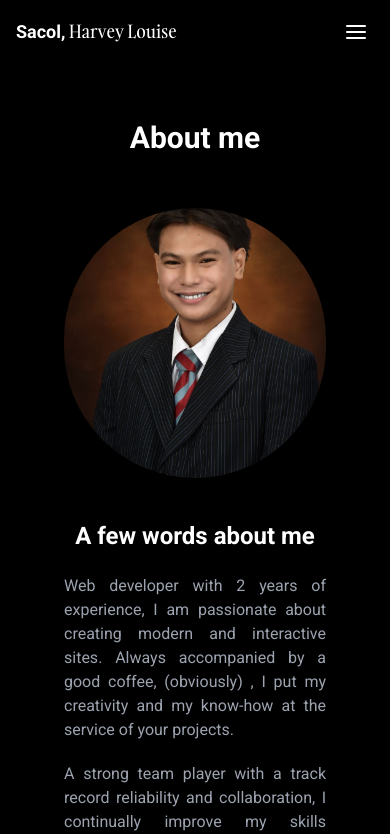
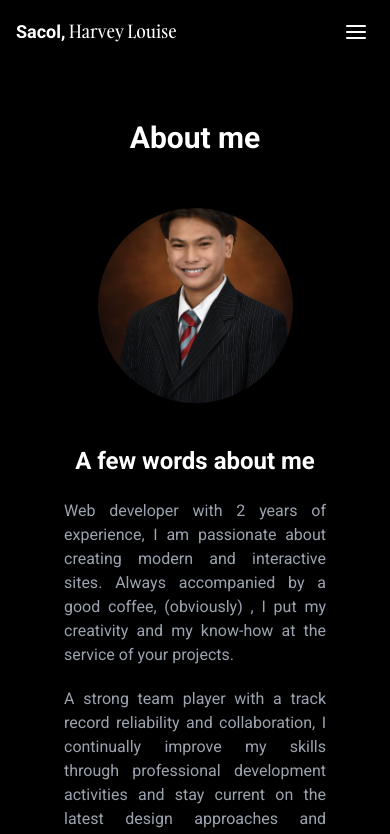
Before and after one commit to Hardev2/hlouise, a React (Vite) app: page /about in a window 390 px wide. Shown: the top 834 px of the page. Built offline with nearby package versions, Linux system fonts and the light colour scheme.

Commit message:
fix circle

```diff
--- a/src/Page/AboutPage.jsx
+++ b/src/Page/AboutPage.jsx
@@ -171,7 +171,7 @@ const AboutPage = () => {
             ref={(el) => (aboutContentRefs.current[0] = el)}
             className='w-full lg:w-[30%] flex items-center justify-center mt-8 lg:mt-0'>
             <img
-              className='w-[270px] h-[270px] object-cover rounded-full'
+              className='w-[min(50vw,270px)] h-[min(50vw,270px)] object-cover rounded-full aspect-square'
               src='/images/profile.jpg'
               alt='Profile'
             />
@@ -394,17 +394,18 @@ const AboutPage = () => {
               <div className='w-full lg:w-[300px]'>
                 <div className='bg-[#222222] w-full h-[300px] flex items-center justify-center'>
                   <img
-                    className='w-[250px] h-[250px] lg:h-[200px] lg:w-[200px] rounded-full object-cover'
+                    className='w-[250px] h-[250px] lg:w-[200px] lg:h-[200px] rounded-full object-cover aspect-square'
                     src='/images/music-1.jpg'
                     alt='Daniel Caesar - Superpowers'
                   />
                 </div>
                 <h1 className='text-white my-3'>Daniel Caesar - Superpowers</h1>
               </div>
+
               <div className='w-full lg:w-[300px]'>
                 <div className='bg-[#222222] w-full h-[300px] flex items-center justify-center'>
                   <img
-                    className='w-[250px] h-[250px] lg:h-[200px] lg:w-[200px] rounded-full object-cover'
+                    className='w-[250px] h-[250px] lg:w-[200px] lg:h-[200px] rounded-full object-cover aspect-square'
                     src='/images/music-2.jpg'
                     alt='Drake - Rich Baby Daddy'
                   />
```
